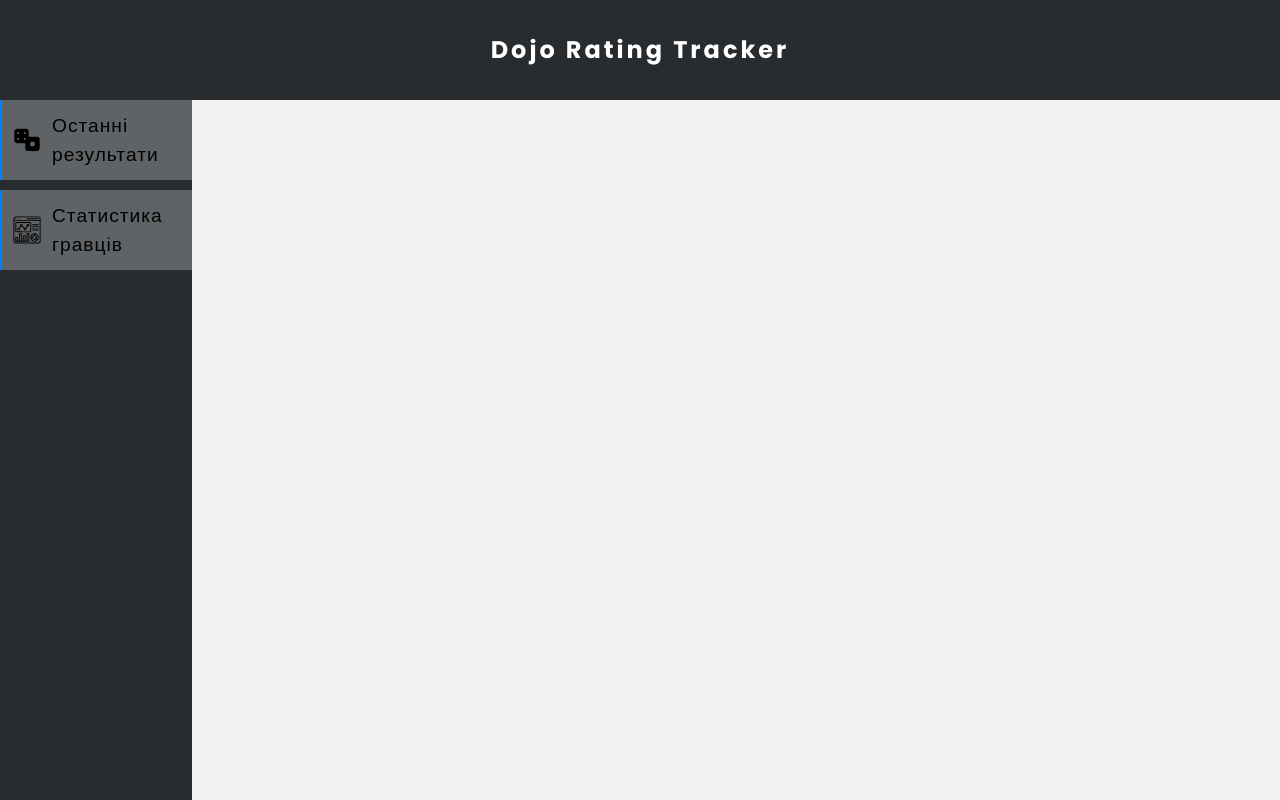
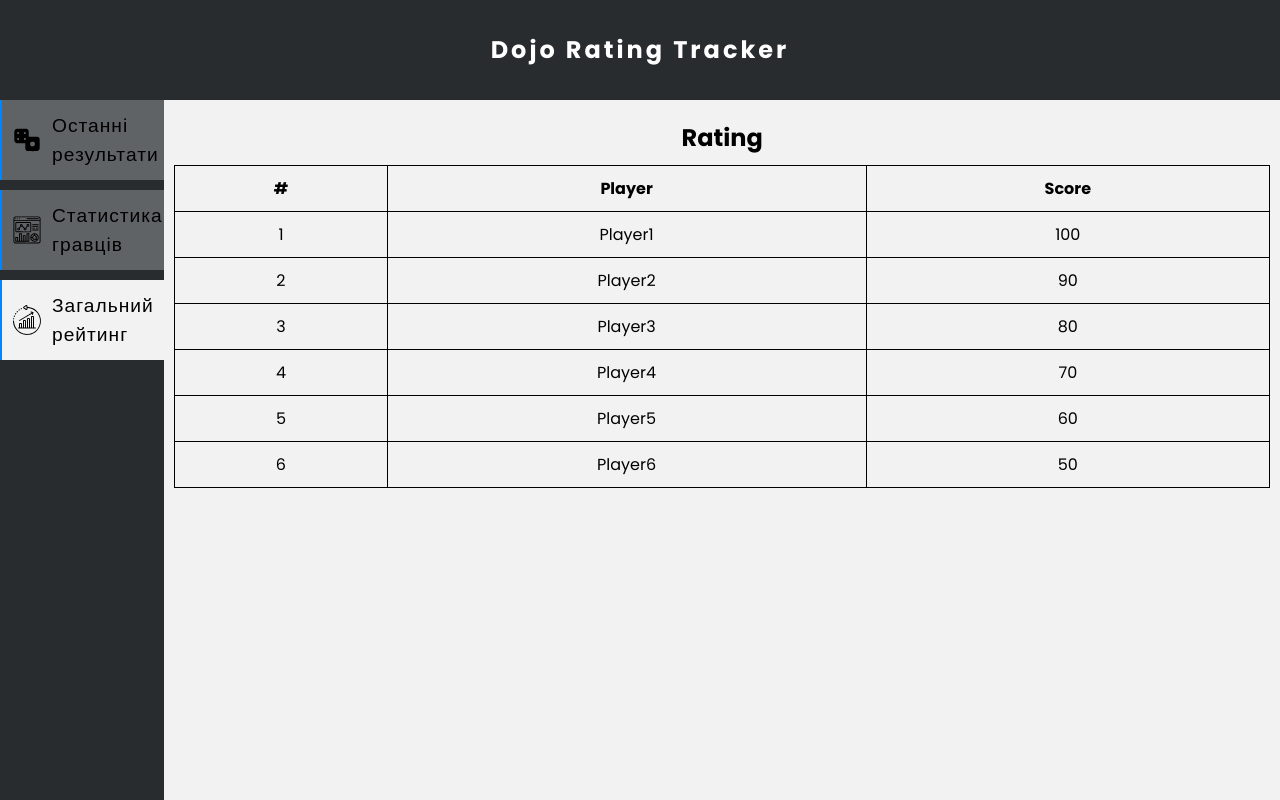
Before and after one commit to DanieLTjach/Dojo-Riichi-Stats, a React (Create React App) app: page /rating in a window 1280 px wide. Built offline with nearby package versions, Linux system fonts and the light colour scheme; no server answers.

Commit message:
add new tab in menu

```diff
--- a/src/App.js
+++ b/src/App.js
@@ -6,6 +6,7 @@ import Aside from "./components/desktop/aside/Aside";
 import Statistics from "./pages/desktop/statistics/Statistics";
 import Results from "./pages/desktop/results/Results";
 import Player from "./pages/desktop/player/Player";
+import Rating from "./pages/desktop/rating/Rating";
 
 function App() {
   const [playerList, setPlayerList] = useState([]);
@@ -38,6 +39,7 @@ function App() {
               <Route path="/" element={<Results />} />
               <Route path="/statistics" element={<Statistics playerList={playerList}/>} />
               <Route path="/player/:id" element={<Player playerList={playerList}/>} />
+              <Route path="/rating" element={<Rating />} />
             </Routes>
 
         </div>
--- a/src/MobileApp.js
+++ b/src/MobileApp.js
@@ -5,6 +5,7 @@ import Header from "./components/mobile/header/Header";
 import Results from "./pages/mobile/results/Results";
 import Statistics from "./pages/mobile/statistics/Statistics";
 import Player from "./pages/mobile/player/Player";
+import Rating from "./pages/mobile/rating/Rating";
 
 function App() {
     const [playerList, setPlayerList] = useState([]);
@@ -35,6 +36,7 @@ function App() {
                         <Route path="/" element={<Results />} />
                         <Route path="/statistics" element={<Statistics playerList={playerList} />} />
                         <Route path="/player/:id" element={<Player playerList={playerList} />} />
+                        <Route path="/rating" element={<Rating />} />
                     </Routes>
                 </div>
             </div>
--- a/src/components/desktop/aside/Aside.js
+++ b/src/components/desktop/aside/Aside.js
@@ -1,6 +1,7 @@
 import "./style.css"
 import cube from "../../../assets/aside/cube.svg"
 import statistics from "../../../assets/aside/statisctics.svg"
+import rating from "../../../assets/aside/rating.svg"
 import { NavLink } from "react-router-dom"
 
 const Aside = () => {
@@ -20,6 +21,10 @@ const Aside = () => {
                         <img src={statistics} alt="statistics" />
                         <span>Статистика гравців</span>
                     </NavLink>
+                    <NavLink to="/rating" className={() => {return window.location.pathname === "/rating" ? activeLink : inactiveLink}}>
+                        <img src={rating} alt="rating" />
+                        <span>Загальний рейтинг</span>
+                    </NavLink>
                 </ul>
             </div>
         </aside>
--- a/src/components/desktop/aside/style.css
+++ b/src/components/desktop/aside/style.css
@@ -27,10 +27,7 @@
     background-color: rgba(224, 224, 224, 0.3);
     cursor: pointer;
     transition: all 0.2s ease-in;
-
-    &:last-child{
-        margin-top: 10px;
-    }
+    margin-bottom: 10px;
 
     img {
         width: 30px;
--- a/src/components/desktop/dayResultUser/DayResultUser.js
+++ b/src/components/desktop/dayResultUser/DayResultUser.js
@@ -5,7 +5,7 @@ const DayResultUser = (props) => {
     return (
         <div className="app__main_dayResultsUser_item">
             <p>{props.user.UserName}</p>
-            <span>{props.user.RatingChange}</span>
+            <span>{parseFloat(props.user.RatingChange).toFixed(1)}</span>
         </div>
     );
 }
--- a/src/components/mobile/dayResultUser/DayResultUser.js
+++ b/src/components/mobile/dayResultUser/DayResultUser.js
@@ -4,7 +4,7 @@ const DayResultUser = (props) => {
     return (
         <div className="mobile__main_userItem">
             <p>{props.user.UserName}</p>
-            <span>{props.user.RatingChange}</span>
+            <span>{parseFloat(props.user.RatingChange).toFixed(1)}</span>
         </div>
     );
 }
--- a/src/components/mobile/popupMenu/PopupMenu.js
+++ b/src/components/mobile/popupMenu/PopupMenu.js
@@ -31,6 +31,11 @@ const PopupMenu = () => {
                             <label for="menuCheckbox">Статистика гравців</label>
                         </NavLink>
                     </li>
+                    <li>
+                        <NavLink to="/rating" onClick={handleLinkClick}>
+                            <label for="menuCheckbox">Загальний рейтинг</label>
+                        </NavLink>
+                    </li>
                 </ul>
             </div>
         </nav>
--- /dev/null
+++ b/src/entities/utils/ratingList.js
@@ -0,0 +1,28 @@
+const ratingList = [
+    {
+        PlayerName: "Player1",
+        TotalScore: 100,
+    },
+    {
+        PlayerName: "Player2",
+        TotalScore: 90,
+    },
+    {
+        PlayerName: "Player3",
+        TotalScore: 80,
+    },
+    {
+        PlayerName: "Player4",
+        TotalScore: 70,
+    },
+    {
+        PlayerName: "Player5",
+        TotalScore: 60,
+    },
+    {
+        PlayerName: "Player6",
+        TotalScore: 50,
+    },
+]
+
+module.exports = ratingList
--- /dev/null
+++ b/src/pages/desktop/rating/Rating.js
@@ -0,0 +1,30 @@
+import ratingList from "../../../entities/utils/ratingList";
+import "./style.css";
+
+const Rating = () => {
+    return (
+        <div className="rating">
+            <h1 className="rating__title">Rating</h1>
+            <table className="rating__table">
+                <thead>
+                    <tr>
+                        <th>#</th>
+                        <th>Player</th>
+                        <th>Score</th>
+                    </tr>
+                </thead>
+                <tbody>
+                    {ratingList.map((player, index) => (
+                        <tr key={index}>
+                            <td>{index + 1}</td>
+                            <td>{player.PlayerName}</td>
+                            <td>{player.TotalScore}</td>
+                        </tr>
+                    ))}
+                </tbody>
+            </table>
+        </div>
+    );
+}
+
+export default Rating;
--- /dev/null
+++ b/src/pages/desktop/rating/style.css
@@ -0,0 +1,29 @@
+.rating{
+    width: 100%;
+    height: 100%;
+    margin: 20px 10px;
+}
+
+.rating__title{
+    font-size: 24px;
+    font-weight: 700;
+    margin-bottom: 10px;
+    text-align: center;
+}
+
+.rating__table{
+    width: 100%;
+    border-collapse: collapse;
+
+    th{
+        padding: 10px;
+        border: 1px solid #000;
+        text-align: center;
+    }
+
+    td{
+        padding: 10px;
+        border: 1px solid #000;
+        text-align: center;
+    }
+}
--- /dev/null
+++ b/src/pages/mobile/rating/Rating.js
@@ -0,0 +1,30 @@
+import ratingList from "../../../entities/utils/ratingList";
+import "./style.css";
+
+const Rating = () => {
+    return (
+        <div className="rating">
+            <h1 className="rating__title">Rating</h1>
+            <table className="rating__table">
+                <thead>
+                    <tr>
+                        <th>#</th>
+                        <th>Player</th>
+                        <th>Score</th>
+                    </tr>
+                </thead>
+                <tbody>
+                    {ratingList.map((player, index) => (
+                        <tr key={index}>
+                            <td>{index + 1}</td>
+                            <td>{player.PlayerName}</td>
+                            <td>{player.TotalScore}</td>
+                        </tr>
+                    ))}
+                </tbody>
+            </table>
+        </div>
+    );
+}
+
+export default Rating;
--- /dev/null
+++ b/src/pages/mobile/rating/style.css
@@ -0,0 +1,49 @@
+.rating{
+    width: 100%;
+    height: 100%;
+    margin: 20px 10px;
+}
+
+.rating__title{
+    font-size: 24px;
+    font-weight: 700;
+    margin-bottom: 10px;
+    text-align: center;
+}
+
+.rating__table{
+    width: 100%;
+    border-collapse: collapse;
+
+    @media screen and (max-width: 430px){
+        width: 410px;
+    }
+
+    @media screen and (max-width: 414px){
+        width: 400px;
+    }
+
+    @media screen and (max-width: 390px){
+        width: 370px;
+    }
+
+    @media screen and (max-width: 375px){
+        width: 360px;
+    }
+
+    @media screen and (max-width: 360px){
+        width: 345px;
+    }
+
+    th{
+        padding: 10px;
+        border: 1px solid #000;
+        text-align: center;
+    }
+
+    td{
+        padding: 10px;
+        border: 1px solid #000;
+        text-align: center;
+    }
+}
```
Also changed, not shown: src/assets/aside/rating.svg (added), 1 other file (tests, documents, lock files or other folders).
